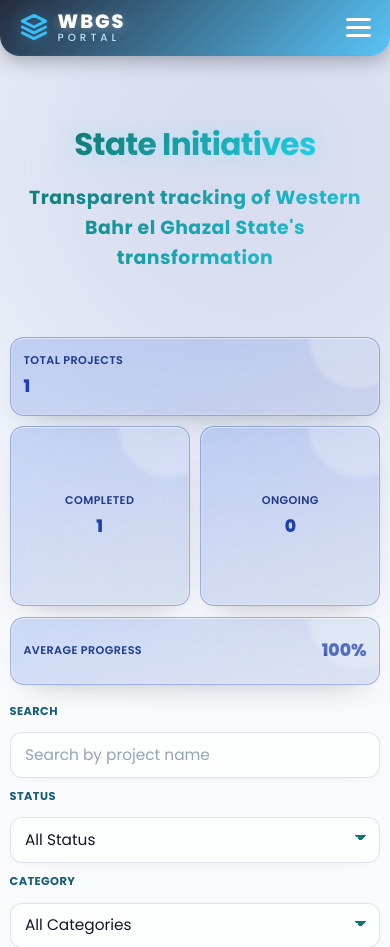
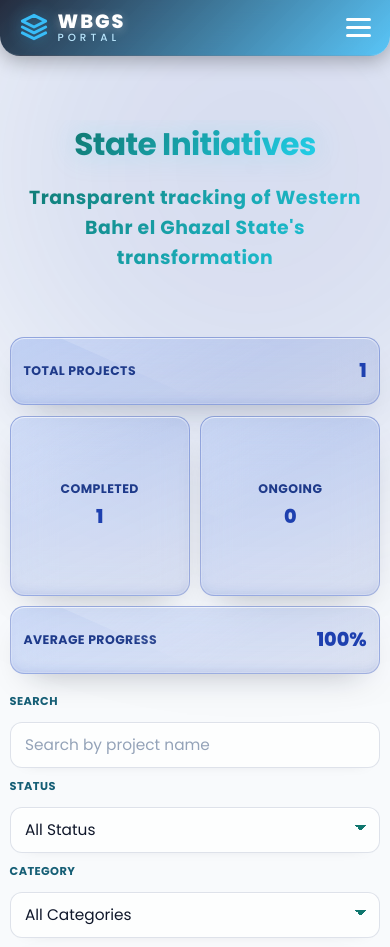
Before and after one commit to NarimanOusman/WBGS, a Django app: page /projects/ in a window 390 px wide. Shown: the top 947 px of the page. Run offline with Django 5.2, Linux system fonts and the light colour scheme; data comes from the database, SQL or seed files in the repository; data that the repository does not hold is empty; some libraries are stand-ins or nearby versions.

Commit message:
refactor summary item styles for enhanced visual appeal and improved responsiveness

```diff
--- a/static/css/styles.css
+++ b/static/css/styles.css
@@ -888,13 +888,13 @@ footer {
 
 .summary-item {
   position: relative;
-  padding: 0.92rem 1rem;
-  border-radius: 16px;
-  background: linear-gradient(155deg, rgba(255, 255, 255, 0.32), rgba(255, 255, 255, 0.13));
-  border: 1px solid rgba(255, 255, 255, 0.4);
-  backdrop-filter: blur(18px);
-  -webkit-backdrop-filter: blur(18px);
-  box-shadow: 0 14px 30px -20px rgba(15, 23, 42, 0.35), inset 0 1px 0 rgba(255, 255, 255, 0.42);
+  padding: 1rem 1.05rem;
+  border-radius: 20px;
+  background: linear-gradient(160deg, rgba(59, 130, 246, 0.22), rgba(30, 58, 138, 0.13));
+  border: 1px solid rgba(191, 219, 254, 0.5);
+  backdrop-filter: blur(20px);
+  -webkit-backdrop-filter: blur(20px);
+  box-shadow: 0 16px 34px -20px rgba(15, 23, 42, 0.35), inset 0 1px 0 rgba(255, 255, 255, 0.5), inset 0 -8px 16px -14px rgba(30, 64, 175, 0.45);
   transition: transform 0.3s ease, box-shadow 0.3s ease, border-color 0.3s ease;
   overflow: hidden;
 }
@@ -902,13 +902,13 @@ footer {
 .summary-item::before {
   content: "";
   position: absolute;
-  width: 98px;
-  height: 98px;
-  top: -48px;
-  right: -28px;
-  border-radius: 999px;
-  background: rgba(255, 255, 255, 0.24);
-  filter: blur(2px);
+  width: 145%;
+  height: 120%;
+  top: -54%;
+  left: -30%;
+  border-radius: 24px;
+  transform: rotate(24deg);
+  background: linear-gradient(120deg, rgba(255, 255, 255, 0.34), rgba(255, 255, 255, 0.14) 42%, rgba(255, 255, 255, 0) 65%);
   pointer-events: none;
 }
 
@@ -923,21 +923,21 @@ footer {
 
 .summary-item:hover {
   transform: translateY(-2px);
-  box-shadow: 0 20px 34px -22px rgba(15, 23, 42, 0.42), inset 0 1px 0 rgba(255, 255, 255, 0.5);
+  box-shadow: 0 22px 36px -22px rgba(15, 23, 42, 0.42), inset 0 1px 0 rgba(255, 255, 255, 0.58), inset 0 -8px 16px -14px rgba(30, 64, 175, 0.52);
 }
 
 .summary-label {
   display: block;
   margin-bottom: 0.25rem;
-  font-size: 0.78rem;
-  font-weight: 600;
+  font-size: 0.86rem;
+  font-weight: 700;
   letter-spacing: 0.04em;
   text-transform: uppercase;
   color: #475569;
 }
 
 .summary-value {
-  font-size: 1.15rem;
+  font-size: 1.34rem;
   font-weight: 800;
   color: #0f172a;
 }
@@ -969,10 +969,22 @@ footer {
   flex-direction: row;
   align-items: center;
   justify-content: space-between;
-  gap: 0.75rem;
+  gap: 0.25rem;
 }
 
 .summary-average .summary-label {
+  margin-bottom: 0;
+}
+
+.summary-total {
+  display: flex;
+  flex-direction: row;
+  align-items: center;
+  justify-content: space-between;
+  gap: 0.35rem;
+}
+
+.summary-total .summary-label {
   margin-bottom: 0;
 }
 
@@ -2085,18 +2097,26 @@ body.viewer-open {
     flex-direction: row;
     align-items: center;
     justify-content: space-between;
+    gap: 0.2rem;
     text-align: left;
   }
 
   .summary-label {
-    font-size: 0.70rem;
+    font-size: 0.78rem;
     margin-bottom: 0.22rem;
     letter-spacing: 0.035em;
   }
 
   .summary-value {
-    font-size: 1.08rem;
+    font-size: 1.2rem;
     font-weight: 800;
+  }
+
+  .summary-total {
+    flex-direction: row;
+    align-items: center;
+    justify-content: space-between;
+    gap: 0.2rem;
   }
 
   /* Mobile-optimized filter controls: stacked vertically with improved spacing */
```
